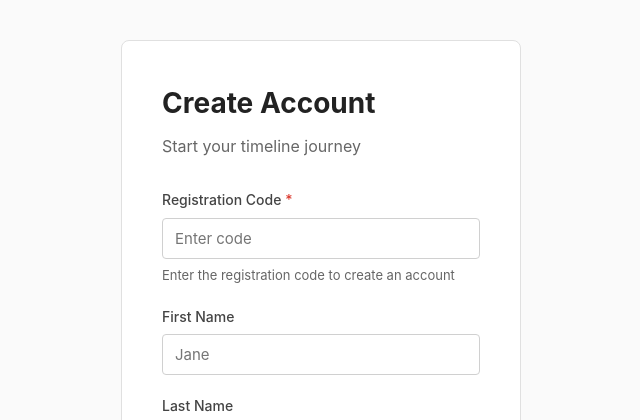
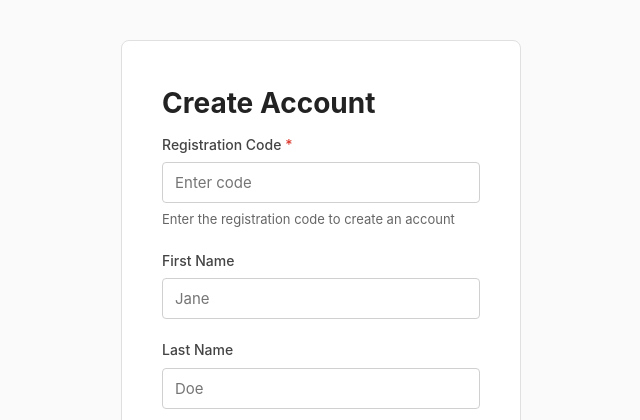
Before and after one commit to jeremeybingham/CareCircle, a Django app: page /signup/ in a window 1280 px wide. Shown: the top 420 px of the page, without its empty margins (319-959 px from the left). Run offline with Django 5.2, Linux system fonts and the light colour scheme.

Commit message:
Remove subtitle from signup form
Removed subtitle from signup page.

```diff
--- a/timeline/templates/timeline/auth/signup.html
+++ b/timeline/templates/timeline/auth/signup.html
@@ -6,7 +6,6 @@
 <div class="auth-container">
     <div class="auth-box">
         <h1>Create Account</h1>
-        <p class="auth-subtitle">Start your timeline journey</p>
 
         <form method="post" class="auth-form">
             {% csrf_token %}
```
